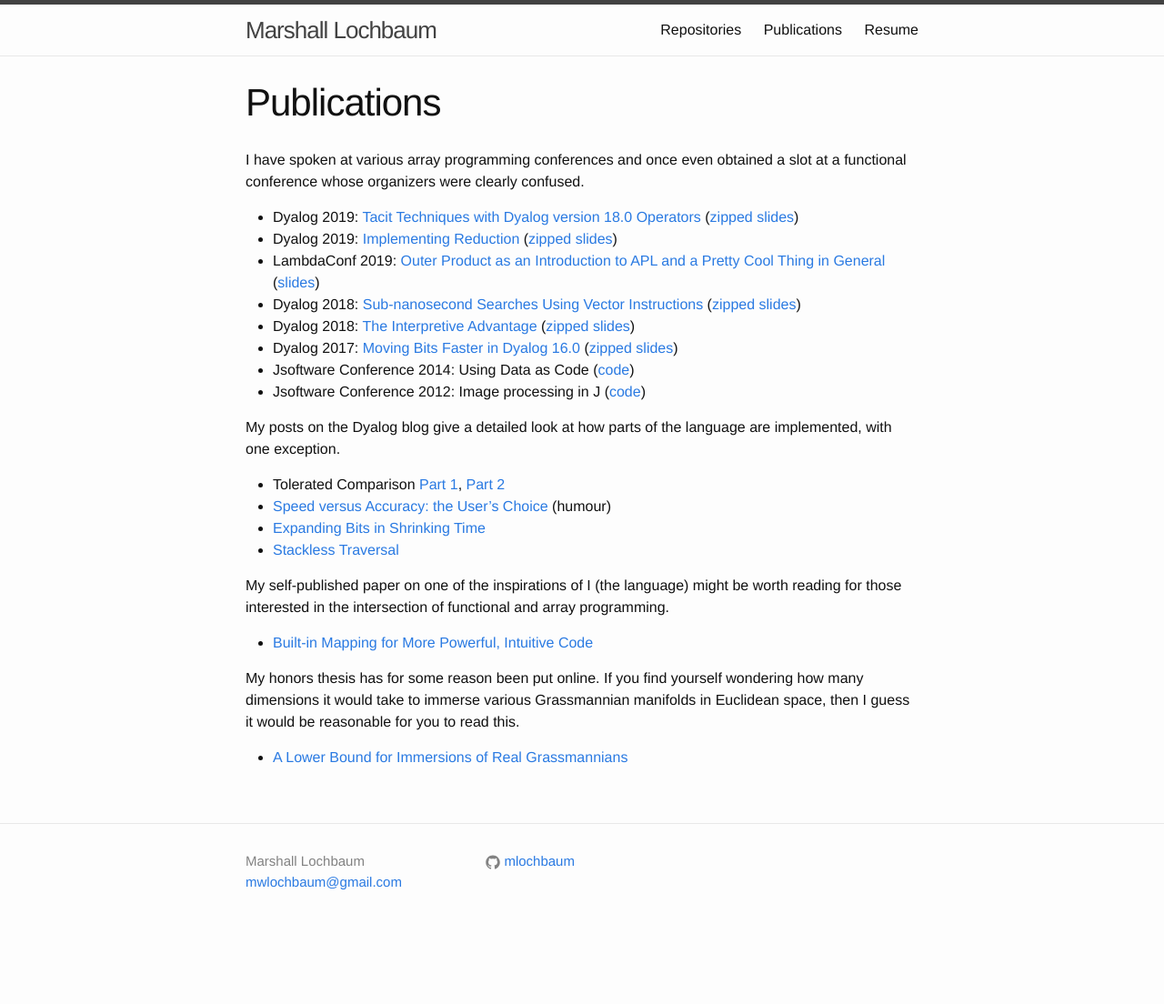
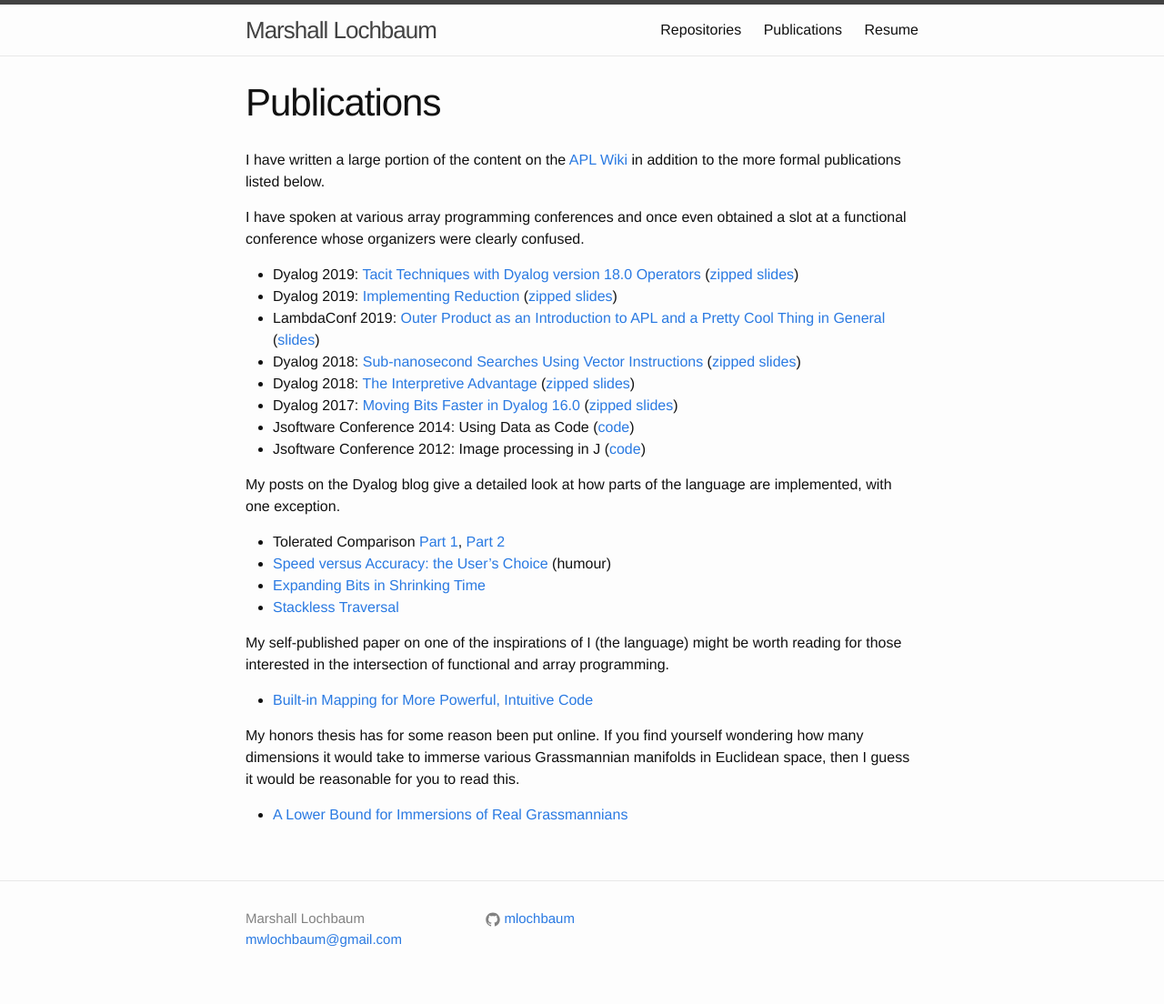
Before and after one commit to mlochbaum/mlochbaum.github.io, a Jekyll site: the page built from publications.markdown, in a window 1280 px wide. Shown: the whole page at 91% size. Built offline with Jekyll 4.4.1, drawn with Linux system fonts in a browser that asks for light colours; before the commit the page ends 1041 px from its top, so only the background shows below that.

Commit message:
Link to APL Wiki as a sort-of publication

```diff
--- a/publications.markdown
+++ b/publications.markdown
@@ -2,6 +2,8 @@
 layout: page
 title:  "Publications"
 ---
+
+I have written a large portion of the content on the [APL Wiki](https://aplwiki.com/wiki/Main_Page) in addition to the more formal publications listed below.
 
 I have spoken at various array programming conferences and once even obtained a slot at a functional conference whose organizers were clearly confused.
 - Dyalog 2019: [Tacit Techniques with Dyalog version 18.0 Operators](https://dyalog.tv/Dyalog19/?v=czWC4tjwzOQ) ([zipped slides](https://www.dyalog.com/uploads/conference/dyalog19/presentations/D04_Tacit_Techniques.zip))
```
